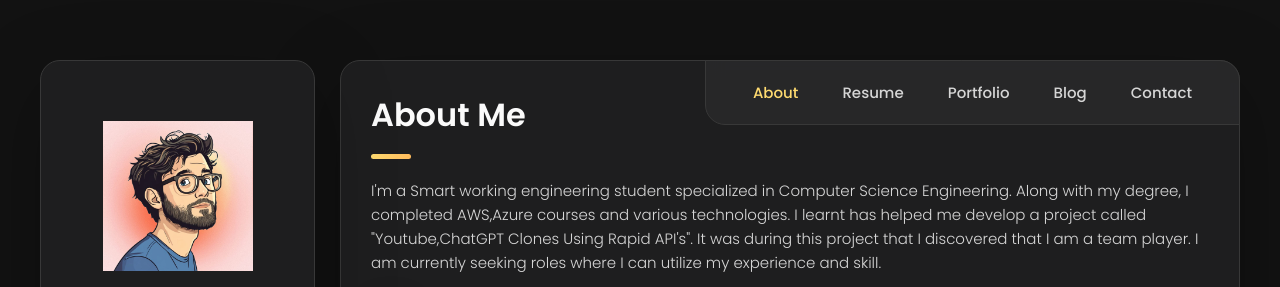
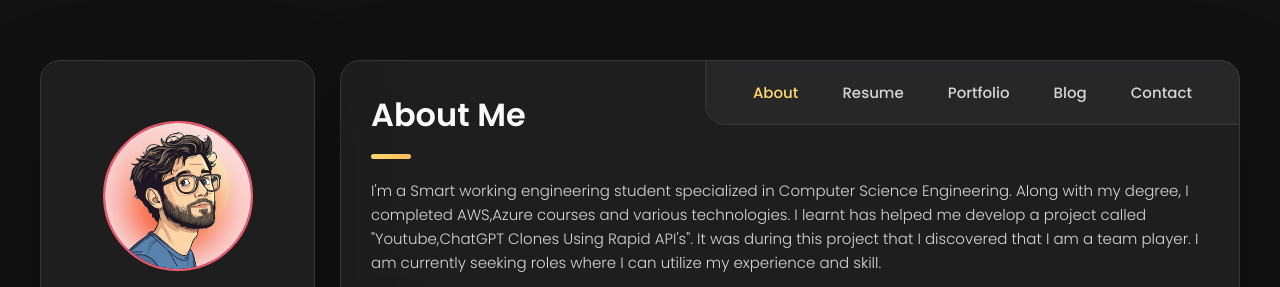
Before and after one commit to Rajesh3923/Portfolio_new, a plain HTML site: page index.html in a window 1280 px wide. Shown: the top 287 px of the page. Drawn offline with nearby package versions, Linux system fonts and the light colour scheme.

Commit message:
Update style.css

```diff
--- a/assets/css/style.css
+++ b/assets/css/style.css
@@ -363,7 +363,7 @@ main {
 }
 
 .avatar-box {
-  background: var(--bg-gradient-onyx);
+  background: none;
   border-radius: 20px;
 }
 
@@ -1989,8 +1989,10 @@ textarea.form-input::-webkit-resizer {
 
   .avatar-box img {
     width: 150px;
-  }
-
+    border:2px solid #f5576c;
+    border-radius:200px;
+
+  }
   .info-content .name {
     white-space: nowrap;
     text-align: center;
```
